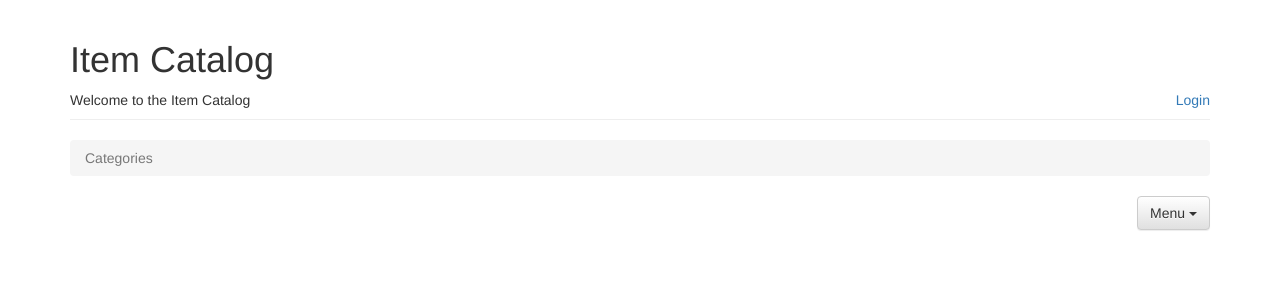
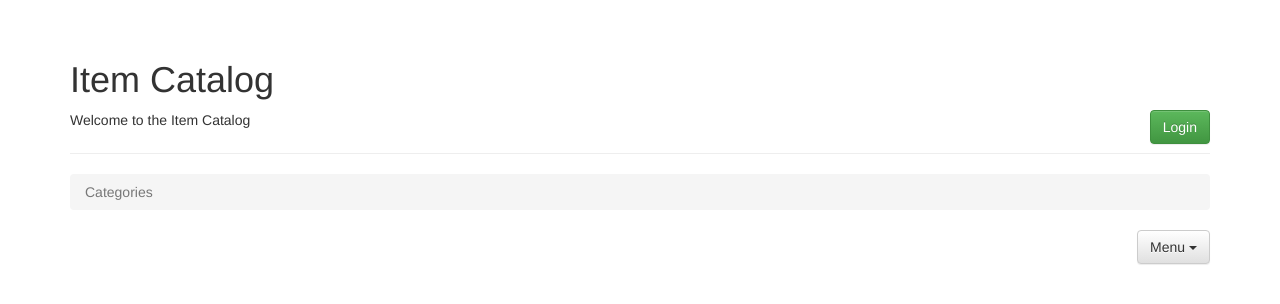
Before and after one commit to rsummitt/Item_Catalog_P3, a Flask app: page / in a window 1280 px wide. Shown: the top 304 px of the page. Run offline with Flask 2, Linux system fonts and the light colour scheme; some libraries are stand-ins or nearby versions.

Commit message:
Adds comments and cleans up code

```diff
--- a/application.py
+++ b/application.py
@@ -14,6 +14,7 @@ Base.metadata.bind = engine
 DBSession = sessionmaker(bind=engine)
 db_session = DBSession()
 
+# Github Auth information
 client_id = "46a8d3ab8c19a99a4ba4"
 client_secret = "49db7ea877757d64bab66bb632422bbdf20b7c0f"
 authorization_base_url = 'https://github.com/login/oauth/authorize'
@@ -23,29 +24,34 @@ token_url = 'https://github.com/login/oauth/access_token'
 @app.context_processor
 def utility_processor():
     def number_of_items(category_id):
+        """Utility Method to get number of items in a particular category"""
         return db_session.query(Item).filter_by(category_id=category_id).count()
     return dict(number_of_items=number_of_items)
 
 
 @app.before_request
 def get_user_info():
+    """Gets user information for display if authenticated"""
     if 'oauth_state' in session and 'oauth_token' in session and 'user' not in g:
         github = OAuth2Session(client_id, token=session['oauth_token'])
         g.user = github.get('https://api.github.com/user').json()
 
 
 def login_required(f):
+    """Decorator to apply to methods that require login"""
     @wraps(f)
     def decorated_function(*args, **kwargs):
         if 'oauth_state' not in session or 'oauth_token' not in session:
             session['next_uri'] = request.path
             return redirect(url_for('login'))
         return f(*args, **kwargs)
+
     return decorated_function
 
 
 @app.route('/login/')
 def login():
+    """Redirects user to Github for authorization"""
     github = OAuth2Session(client_id=client_id)
     authorization_url, state = github.authorization_url(authorization_base_url)
     session['oauth_state'] = state
@@ -54,6 +60,7 @@ def login():
 
 @app.route('/logout/')
 def logout():
+    """Removes tokens from user and logs them out"""
     oauth_token = session['oauth_token']
     access_token = oauth_token['access_token']
     github = OAuth2Session(client_id, token=session['oauth_token'])
@@ -68,6 +75,7 @@ def logout():
 
 @app.route('/github-callback')
 def github_callback():
+    """Callback method that github uses"""
     github = OAuth2Session(client_id, state=session['oauth_state'])
     token = github.fetch_token(token_url, client_secret=client_secret, authorization_response=request.url)
     session['oauth_token'] = token
@@ -82,6 +90,7 @@ def github_callback():
 @app.route('/')
 @app.route('/catalog/')
 def get_catalog():
+    """Displays all categories"""
     categories = db_session.query(Category).all()
     return render_template('categories.html', categories=categories)
 
@@ -89,6 +98,7 @@ def get_catalog():
 @app.route('/catalog/category/add/', methods=['GET', 'POST'])
 @login_required
 def add_category():
+    """Displays add category page or commits a new addition"""
     if request.method == 'POST':
         if request.form['name']:
             category = Category(name=request.form['name'])
@@ -102,6 +112,7 @@ def add_category():
 @app.route('/catalog/category/<int:category_id>/delete/')
 @login_required
 def delete_category(category_id):
+    """Deletes a category"""
     category = db_session.query(Category).filter_by(id=category_id).one()
     db_session.delete(category)
     db_session.commit()
@@ -110,6 +121,7 @@ def delete_category(category_id):
 
 @app.route('/catalog/category/<int:category_id>/items/')
 def get_category_items(category_id):
+    """Gets items from a specific category"""
     category = db_session.query(Category).filter_by(id=category_id).one()
     category_items = db_session.query(Item).filter_by(category_id=category.id).all()
     return render_template('category_items.html', category=category, category_items=category_items)
@@ -117,6 +129,7 @@ def get_category_items(category_id):
 
 @app.route('/catalog/category/<int:category_id>/item/<int:item_id>/')
 def get_item(category_id, item_id):
+    """Gets a specific items information"""
     category = db_session.query(Category).filter_by(id=category_id).one()
     item = db_session.query(Item).filter_by(category_id=category.id, id=item_id).one()
     return render_template('item.html', category=category, item=item)
@@ -125,6 +138,7 @@ def get_item(category_id, item_id):
 @app.route('/catalog/item/add/', methods=['GET', 'POST'])
 @login_required
 def add_item():
+    """Displays an add item page or adds a new item"""
     if request.method == 'POST':
         if request.form['name'] and request.form['description'] and request.form['category']:
             category = db_session.query(Category).filter_by(id=request.form['category']).one()
@@ -140,6 +154,7 @@ def add_item():
 @app.route('/catalog/item/<int:item_id>/edit/', methods=['GET', 'POST'])
 @login_required
 def edit_item(item_id):
+    """Displays the edit item page or edits an item"""
     item = db_session.query(Item).filter_by(id=item_id).one()
     if request.method == 'POST':
         if request.form['name'] and request.form['description'] and request.form['category']:
@@ -158,6 +173,7 @@ def edit_item(item_id):
 @app.route('/catalog/item/<int:item_id>/delete/')
 @login_required
 def delete_item(item_id):
+    """Deletes an item"""
     item = db_session.query(Item).filter_by(id=item_id).one()
     category_id = item.category_id
     db_session.delete(item)
@@ -167,6 +183,7 @@ def delete_item(item_id):
 
 @app.route('/api/catalog')
 def categories_json():
+    """Returns a json representation of the item catalog"""
     categories = db_session.query(Category).all()
     results = []
     for c in categories:
--- a/templates/base.html
+++ b/templates/base.html
@@ -10,22 +10,23 @@
 </head>
 <body>
     <div class="container">
-        <div class="page-header">
+        <div class="page-header clearfix">
             <h1>Item Catalog</h1>
             {% if 'user' in g %}
                 <div>Welcome {{g.user.name}}
-                    <a href="{{ url_for('logout') }}" class="pull-right">Logout</a>
+                    <a href="{{ url_for('logout') }}" class="btn btn-danger pull-right">Logout</a>
                 </div>
             {% else %}
                 <div>Welcome to the Item Catalog
-                    <a href="{{ url_for('login') }}" class="pull-right">Login</a>
+                    <a href="{{ url_for('login') }}" class="btn btn-success pull-right">Login</a>
                 </div>
             {% endif %}
         </div>
         <div class="row">
            <div class="col-sm-12">
                {% block breadcrumb %}{% endblock %}
-               <div class="btn-group pull-right">
+               <div class="pull-right">
+                   <div class="btn-group">
                        <button type="button" class="btn btn-default dropdown-toggle" data-toggle="dropdown" aria-expanded="false">
                            Menu <span class="caret"></span>
                        </button>
@@ -33,6 +34,7 @@
                            <li><a href="{{ url_for('add_item')}}">Add New Item</a></li>
                            <li><a href="{{ url_for('add_category')}}">Add New Category</a></li>
                        </ul>
+                   </div>
                </div>
            </div>
         </div>
```
Lines whose indentation alone changed are shown as unchanged.
